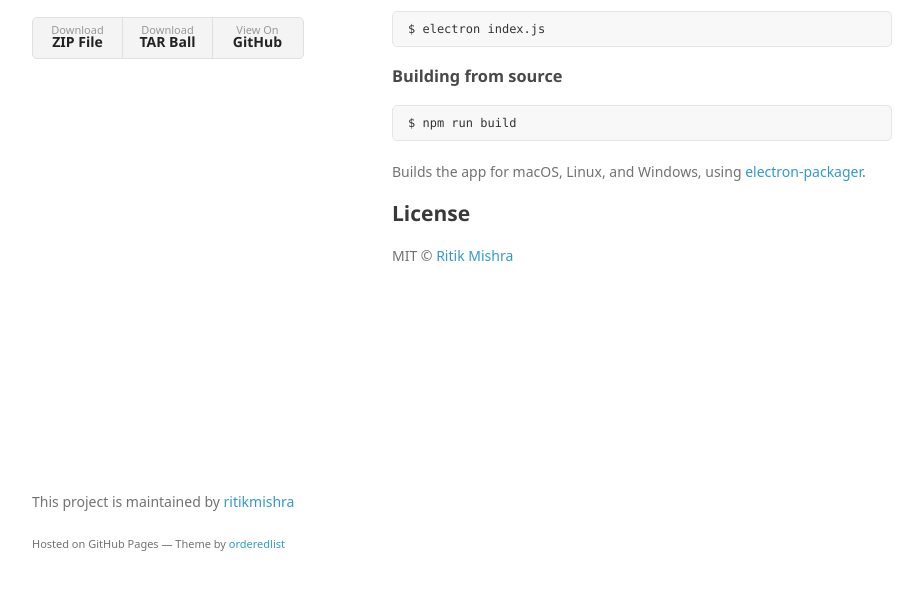
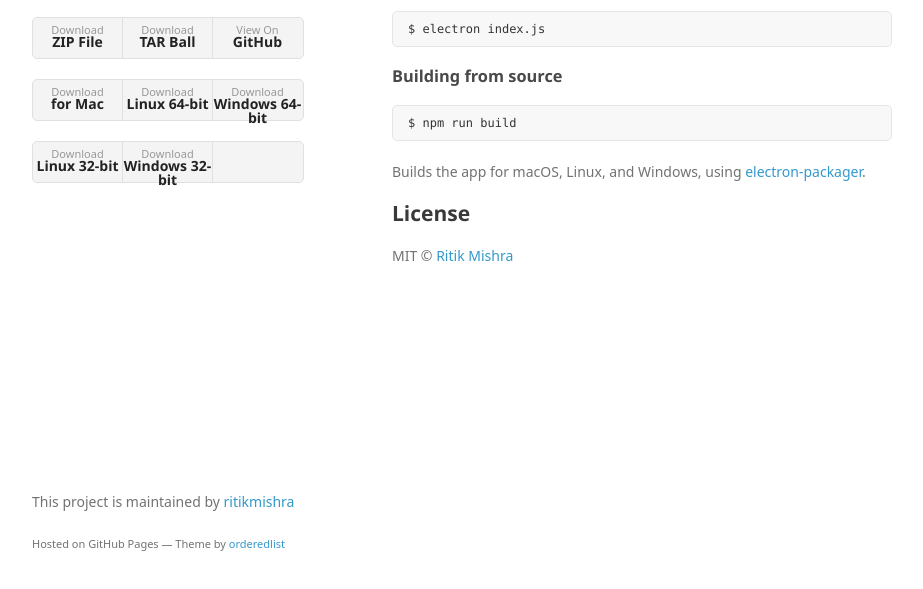
Before and after one commit to ritikmishra/automatically-generated-tweets, a plain HTML site: page index.html in a window 1280 px wide. Shown: the part 177-766 px from the top of the page, without its empty margins (178-1101 px from the left). Drawn offline with Linux system fonts and the light colour scheme; a web font is replaced by a local one.

Commit message:
Update index.html

```diff
--- a/index.html
+++ b/index.html
@@ -25,6 +25,18 @@
           <li><a href="https://github.com/ritikmishra/automatically-generated-tweets/zipball/master">Download <strong>ZIP File</strong></a></li>
           <li><a href="https://github.com/ritikmishra/automatically-generated-tweets/tarball/master">Download <strong>TAR Ball</strong></a></li>
           <li><a href="https://github.com/ritikmishra/automatically-generated-tweets">View On <strong>GitHub</strong></a></li>
+        </ul>
+
+        <ul>
+          <li><a href="https://www.dropbox.com/s/zozkzg1jp5uclol/AutomaticallyGeneratedTweets-darwin-x64.zip?dl=1">Download <strong>for Mac</strong></a></li>
+          <li><a href="https://www.dropbox.com/s/wbhvti3q4rpzrzi/AutomaticallyGeneratedTweets-linux-x64.zip?dl=1">Download <strong>Linux 64-bit</strong></a></li>
+          <li><a href="https://www.dropbox.com/s/b3ijyqyzwk1tpa9/AutomaticallyGeneratedTweets-win32-x64.zip?dl=1">Download <strong>Windows 64-bit</strong></a></li>
+        </ul>
+
+        <ul>
+          <li><a href="https://www.dropbox.com/s/4li5s3qzmfhijue/AutomaticallyGeneratedTweets-linux-ia32.zip?dl=1">Download <strong>Linux 32-bit</strong></a></li>
+          <li><a href="https://www.dropbox.com/s/bkz2u1voz37lr93/AutomaticallyGeneratedTweets-win32-ia32.zip?dl=1">Download <strong>Windows 32-bit</strong></a></li>
+
         </ul>
       </header>
       <section>
```
